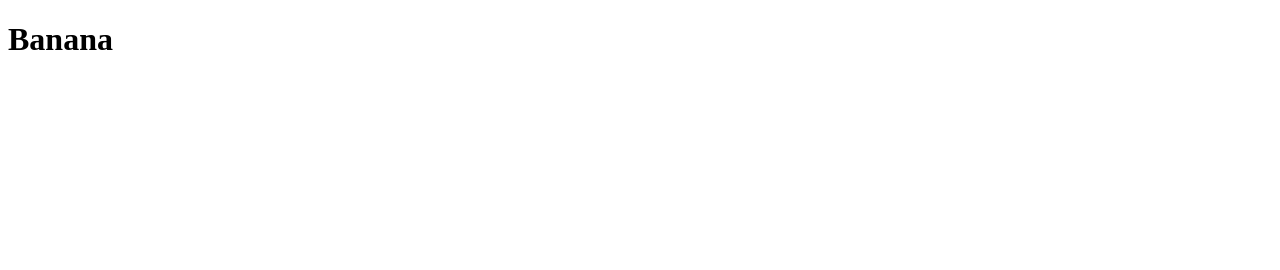
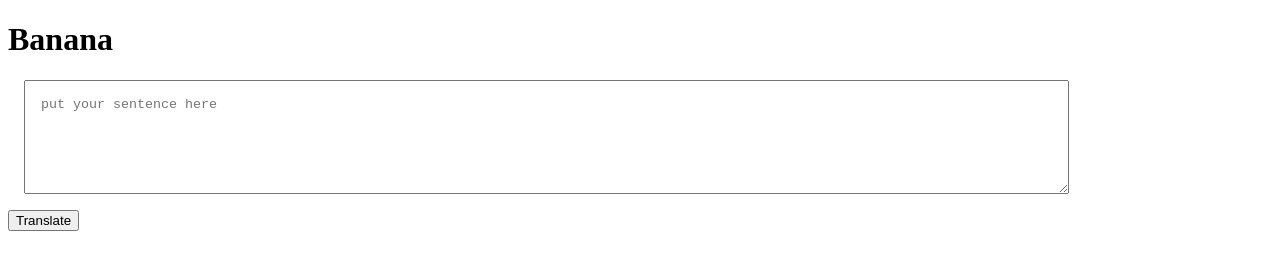
Before and after one commit to ayushicodes/minion-speak, a plain HTML site: page index.html in a window 1280 px wide. Drawn offline with Linux system fonts and the light colour scheme.

Commit message:
Taking input from the user

```diff
--- a/app.js
+++ b/app.js
@@ -0,0 +1,8 @@
+var btntranslate = document.querySelector("#btn-translate");
+var txtarea = document.querySelector("#txt-input");
+console.log(txtarea);
+function clickHandler() {
+    console.log("clicked");
+    console.log("input", txtarea.value);
+}
+btntranslate.addEventListener("click", clickHandler);
--- a/index.html
+++ b/index.html
@@ -6,10 +6,21 @@
     <meta http-equiv="X-UA-Compatible" content="IE=edge">
     <meta name="viewport" content="width=device-width, initial-scale=1.0">
     <title>Banana-speak</title>
+    <style>
+        #txt-input {
+            width: 80%;
+            height: 10vh;
+            margin: 1rem;
+            padding: 1rem;
+            display: block;
+        }
+    </style>
 </head>
 
 <body>
     <h1>Banana</h1>
+    <textarea id="txt-input" placeholder="put your sentence here"></textarea>
+    <button id="btn-translate">Translate</button>
     <script src="app.js" type="text/javascript"></script>
 </body>
 
```
